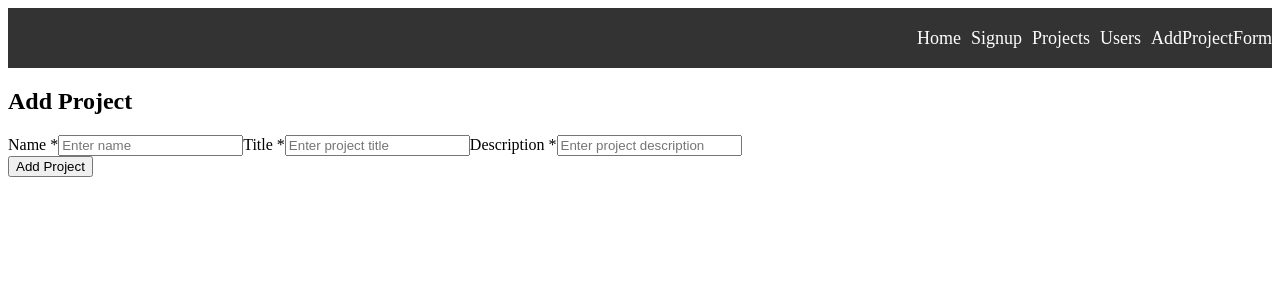
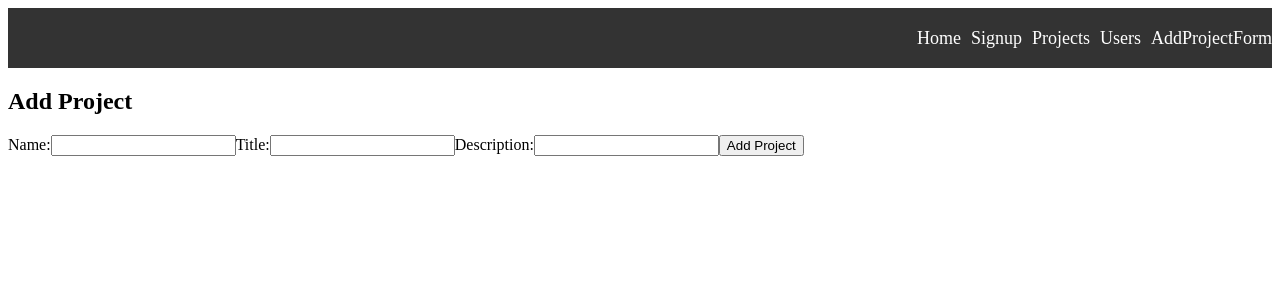
Before and after one commit to Ivy23-git/Sinatra-react-project-frontend, a React (Create React App) app in the folder sinatra-react-frontend-app/: page /AddProjectForm in a window 1280 px wide. Shown: the top 300 px of the page. Built offline with nearby package versions, Linux system fonts and the light colour scheme; the HTML template or start-up script is replaced by a standard one.

Commit message:
AddProject

```diff
--- a/sinatra-react-frontend-app/src/components/AddProjectForm.js
+++ b/sinatra-react-frontend-app/src/components/AddProjectForm.js
@@ -5,10 +5,10 @@ const AddProjectForm = () => {
   const [title, setTitle] = useState('');
   const [description, setDescription] = useState('');
 
-  const handleAddProject = async (event) => {
+  const handleSubmit = async (event) => {
     event.preventDefault();
+
     try {
-      // Make API request to the backend for user sign-up
       const response = await fetch('http://localhost:9292/projects', {
         method: 'POST',
         headers: {
@@ -20,53 +20,53 @@ const AddProjectForm = () => {
           description,
         }),
       });
-      if (response.status === 201) {
-        // Handle successful project addition response
-        console.log('Project added successfully');
+
+      if (response.ok) {
+        // Project creation successful
+        // Reset the form fields
+        setName('');
+        setTitle('');
+        setDescription('');
+        alert('Project created successfully!');
       } else {
-        // Handle project addition error response
-        console.log('Failed to add project');
+        // Project creation failed
+        const error = await response.json();
+        alert(`Failed to create project: ${error.error}`);
       }
     } catch (error) {
-      console.error('Failed to add project', error);
+      console.error('Error creating project:', error);
+      alert('An error occurred while creating the project. Please try again.');
     }
   };
 
   return (
-    <div>
-      <form onSubmit={handleAddProject}>
+    <div className="add-project-form">
       <h2>Add Project</h2>
+      <form onSubmit={handleSubmit}>
         <label>
-          Name <span>*</span>
-        </label>
+          Name:
           <input
             type="text"
-          required
-          placeholder="Enter name"
             value={name}
             onChange={(e) => setName(e.target.value)}
           />
+        </label>
         <label>
-          Title <span>*</span>
-        </label>
+          Title:
           <input
             type="text"
-          required
-          placeholder="Enter project title"
             value={title}
             onChange={(e) => setTitle(e.target.value)}
           />
+        </label>
         <label>
-          Description <span>*</span>
-        </label>
+          Description:
           <input
             type="text"
-          required
-          placeholder="Enter project description"
             value={description}
             onChange={(e) => setDescription(e.target.value)}
           />
-        <br />
+        </label>
         <button type="submit">Add Project</button>
       </form>
     </div>
--- a/sinatra-react-frontend-app/src/components/Project.js
+++ b/sinatra-react-frontend-app/src/components/Project.js
@@ -1,7 +1,6 @@
 import React, { useState } from 'react';
 import ProjectMembers from './ProjectMembers';
 import './project.css';
-
 
 function Project({ projectName, projectId }) {
   const [showMembers, setShowMembers] = useState(false);
@@ -17,9 +16,25 @@ function Project({ projectName, projectId }) {
     setMembersButtonVisible(true);
   };
 
+  const handleDeleteProject = async () => {
+    try {
+      const response = await fetch(`http://localhost:9292/projects/${projectId}`, {
+        method: 'DELETE',
+      });
+
+      if (response.status === 200) {
+        console.log('Project deleted successfully');
+        // TODO: Implement any necessary state update or action after deleting the project
+      } else {
+        console.log('Failed to delete project');
+      }
+    } catch (error) {
+      console.error('Failed to delete project', error);
+    }
+  };
+
   return (
-    <div className="col-sm-12 col-md-6 col-lg-4 mb-4">
-      <div className="card text-white card-has-bg" style={{ backgroundImage: "url(https://source.unsplash.com/600x900/?tech,street)" }}>
+
         <div className="card-img-overlay d-flex flex-column">
           <div className="card-body">
             <h2 className="card-title mt-0 mb-2">{projectName}</h2>
@@ -35,13 +50,13 @@ function Project({ projectName, projectId }) {
                 View Members
               </button>
             )}
-          </div>
-        </div>
+            <button className="btn btn-danger mt-2" onClick={handleDeleteProject}>
+              Delete
+            </button>
       </div>
       {showMembers && (
         <ProjectMembers projectId={projectId} handleCloseMembers={handleCloseMembers} />
       )}
-
     </div>
   );
 }
```
Lines whose indentation alone changed are shown as unchanged.
